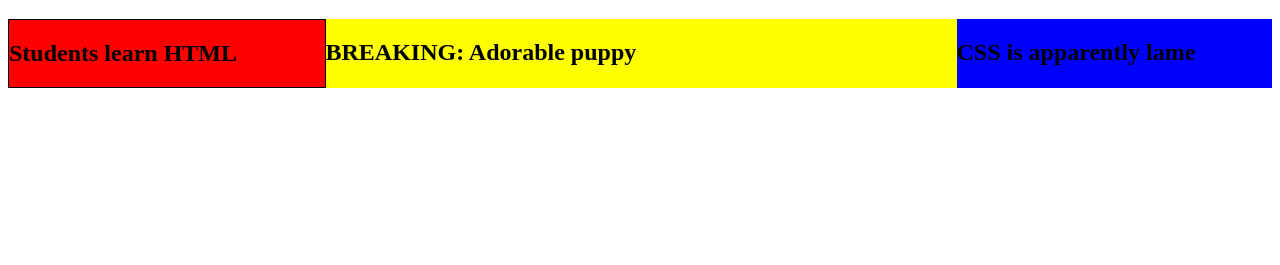
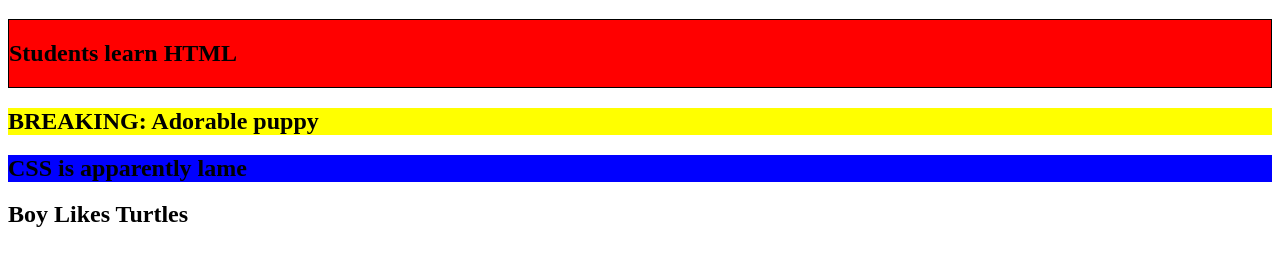
Before and after one commit to mayhy/learning_html, a website: page index.html in a window 1280 px wide. Shown: the part 61-326 px from the top of the page. Drawn offline with Linux system fonts and the light colour scheme.

Commit message:
Update index.html

```diff
--- a/index.html
+++ b/index.html
@@ -10,7 +10,7 @@
 <body>
     <h1 class="main-heading">The News Times</h1>
 
-    <div class="grid-container">
+    <div class="grid-container-1">
        <div class="border1 column1">
            <h2 class="one heading-1">Students learn HTML</h2>
         </div>
@@ -24,8 +24,14 @@
             <h2 class="one heading-3"> CSS is apparently lame</h2>
         </div>
 
+    </div>
+
+    <div class="grid-container-2">
+        <div class="row-2">
+            <h2 class="head-1"> Boy Likes Turtles </h2>
+        </div>
+
 
     </div>
-
 </body>
 </html>
```
